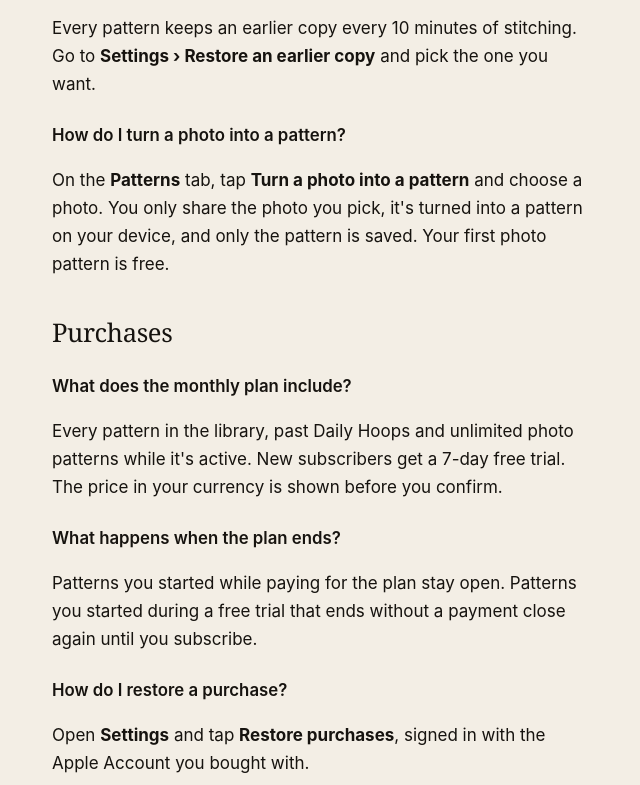
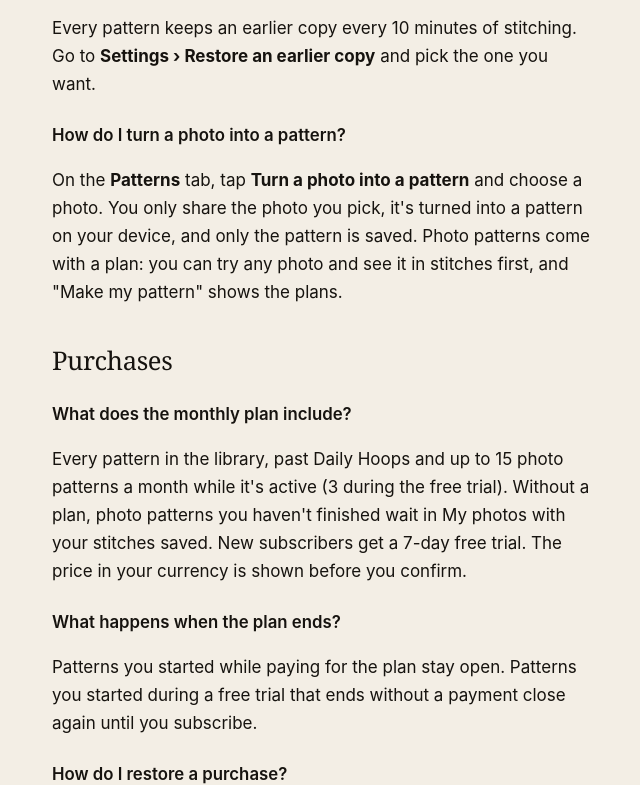
Before and after one commit to kylerezza/gyra-site, a plain HTML site: page docs/stitchwell/support/index.html in a window 1280 px wide. Shown: the part 556-1341 px from the top of the page, without its empty margins (316-956 px from the left). Drawn offline with Linux system fonts and the light colour scheme.

Commit message:
Stitchwell support: photo patterns come with a plan
Drops "Your first photo pattern is free" and fixes "unlimited photo
patterns" (the plan gives 15 a month, 3 during the free trial).

Co-Authored-By: Claude Opus 5.5 <noreply@anthropic.com>

```diff
--- a/docs/stitchwell/support/index.html
+++ b/docs/stitchwell/support/index.html
@@ -30,11 +30,11 @@
 <h3>I made a mistake on a pattern.</h3>
 <p>Every pattern keeps an earlier copy every 10 minutes of stitching. Go to <strong>Settings › Restore an earlier copy</strong> and pick the one you want.</p>
 <h3>How do I turn a photo into a pattern?</h3>
-<p>On the <strong>Patterns</strong> tab, tap <strong>Turn a photo into a pattern</strong> and choose a photo. You only share the photo you pick, it's turned into a pattern on your device, and only the pattern is saved. Your first photo pattern is free.</p>
+<p>On the <strong>Patterns</strong> tab, tap <strong>Turn a photo into a pattern</strong> and choose a photo. You only share the photo you pick, it's turned into a pattern on your device, and only the pattern is saved. Photo patterns come with a plan: you can try any photo and see it in stitches first, and "Make my pattern" shows the plans.</p>
 
 <h2>Purchases</h2>
 <h3>What does the monthly plan include?</h3>
-<p>Every pattern in the library, past Daily Hoops and unlimited photo patterns while it's active. New subscribers get a 7-day free trial. The price in your currency is shown before you confirm.</p>
+<p>Every pattern in the library, past Daily Hoops and up to 15 photo patterns a month while it's active (3 during the free trial). Without a plan, photo patterns you haven't finished wait in My photos with your stitches saved. New subscribers get a 7-day free trial. The price in your currency is shown before you confirm.</p>
 <h3>What happens when the plan ends?</h3>
 <p>Patterns you started while paying for the plan stay open. Patterns you started during a free trial that ends without a payment close again until you subscribe.</p>
 <h3>How do I restore a purchase?</h3>
```
Also changed, not shown: apps/stitchwell/support.html (+2 -2 lines).
